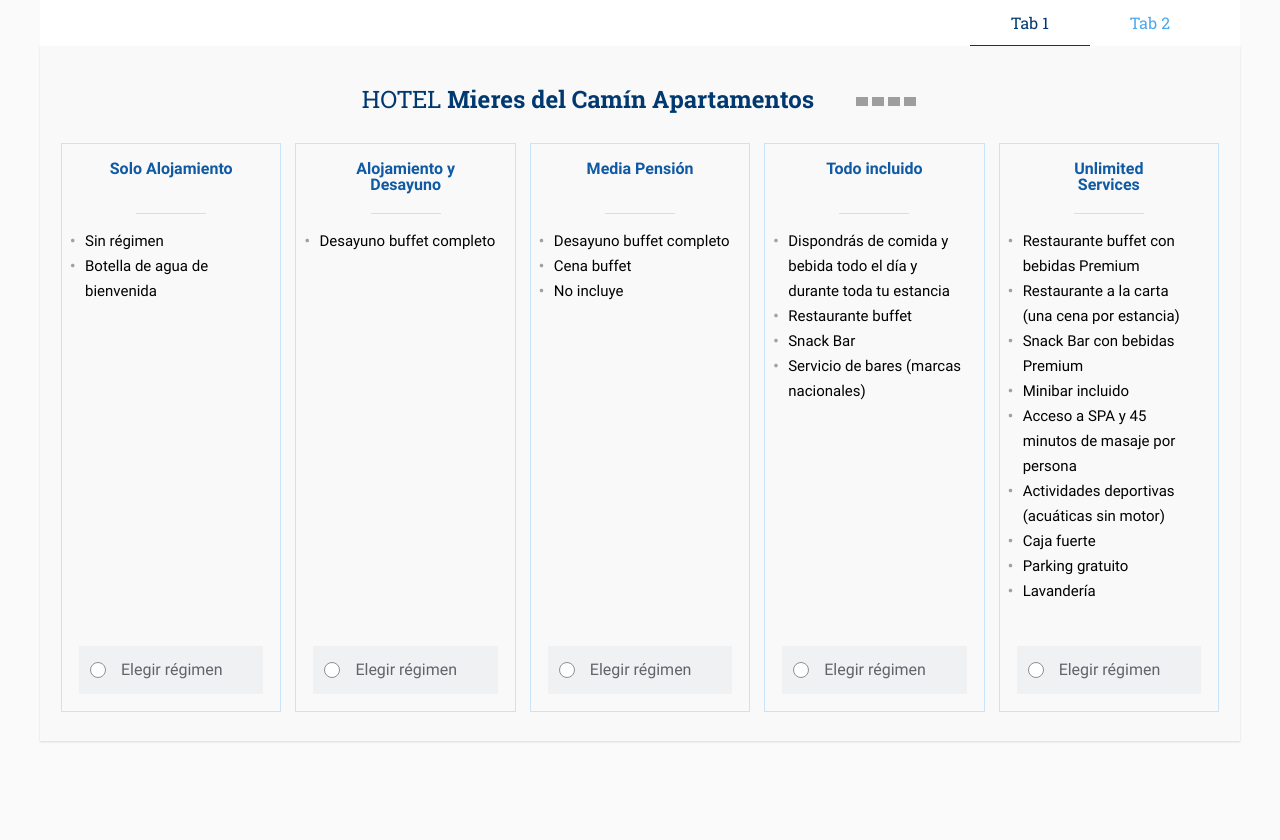
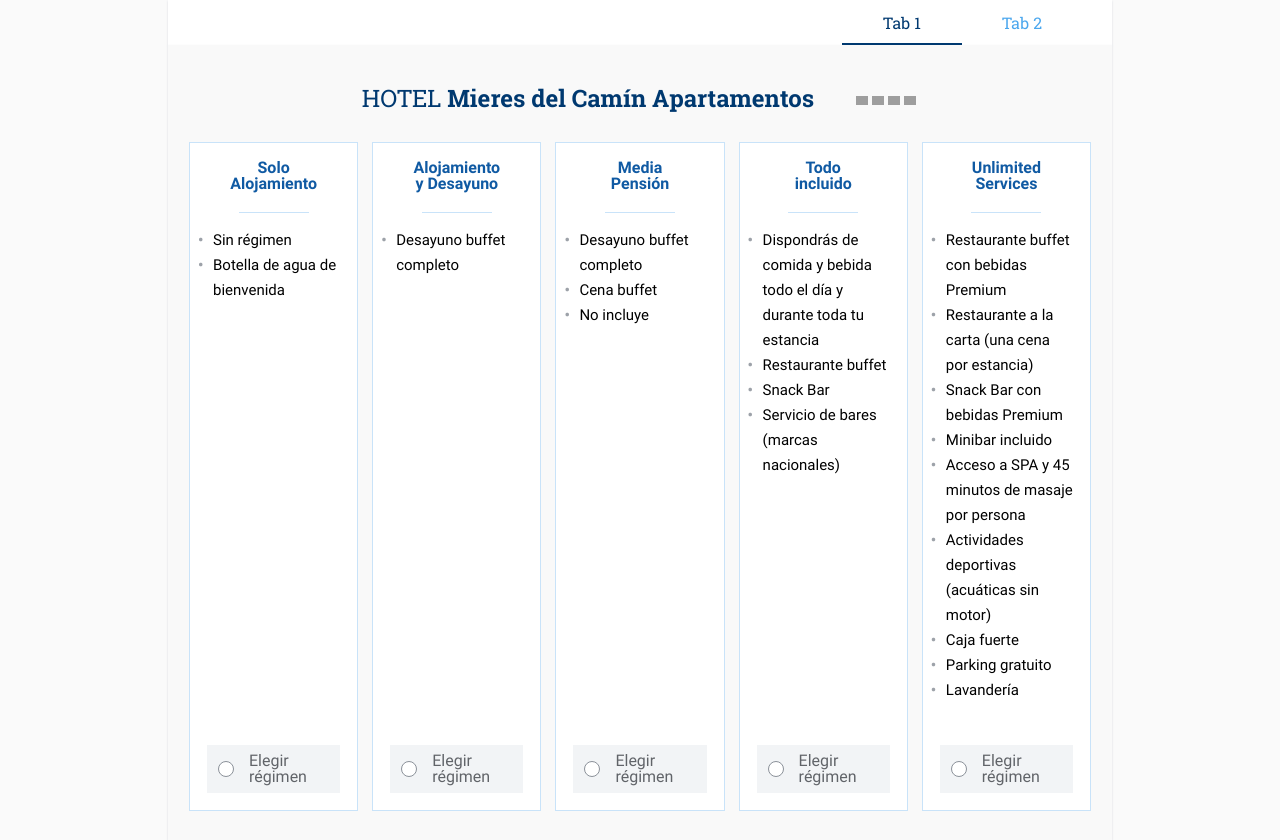
Before and after one commit to CarmenDomin/pruebaTCK, an Angular app: page /page-one in a window 1280 px wide. Before the commit the page ends 800 px from the top, so only its background shows below. Built offline with nearby package versions, Linux system fonts and the light colour scheme; grey boxes are pictures that could not be loaded.

Commit message:
Add hover tiles and minor

```diff
--- a/src/app/pages/page-two/page-two.component.ts
+++ b/src/app/pages/page-two/page-two.component.ts
@@ -14,6 +14,7 @@ export class PageTwoComponent {
         {
           imageName: 'img1',
           title: 'Olvídese de la rutina',
+          collapsed: true,
           content: 'Cras vehicula vestibulum dapibus. Pellentesque auctor dolor et purus facilisis maximus. Mauris eget urna luctus, imperdiet neque nec, aliquet lorem.',
           moreInformation: {
             text: 'Lorem ipsum dolor sit amet, consectetur adipiscing elit, sed do eiusmod tempor incididunt ut labore et dolore magna aliqua. Ut enim ad minim veniam, quis nostrud exercitation ullamco laboris nisi ut aliquip ex ea commodo consequat. Duis aute irure dolor in reprehenderit in voluptate velit esse cillum dolore eu fugiat nulla pariatur. Excepteur sint occaecat cupidatat non proident, sunt in culpa qui officia deserunt mollit anim id est laborum.'
@@ -41,10 +42,12 @@ export class PageTwoComponent {
     },
     {
       title: 'Servicios de habitación',
+      collapsed: false,
       cards: [
         {
           imageName: 'img1',
           title: 'Título',
+          collapsed: true,
           content: 'Lorem ipsum dolor sit amet, consectetur adipiscing elit, sed do eiusmod tempor incididunt ut labore et dolore magna aliqua.',
           moreInformation: {
             text: 'Lorem ipsum dolor sit amet, consectetur adipiscing elit, sed do eiusmod tempor incididunt ut labore et dolore magna aliqua. Ut enim ad minim veniam, quis nostrud exercitation ullamco laboris nisi ut aliquip ex ea commodo consequat. Duis aute irure dolor in reprehenderit in voluptate velit esse cillum dolore eu fugiat nulla pariatur. Excepteur sint occaecat cupidatat non proident, sunt in culpa qui officia deserunt mollit anim id est laborum.'
--- a/src/application.css
+++ b/src/application.css
@@ -83,39 +83,70 @@
   letter-spacing: 1.52px;
   line-height: 14px; }
 
-/* line 6, src/styles/components/navigator.component.scss */
+/* line 3, src/styles/core/utils.scss */
+.card-collapsible__list:before, .card-collapsible__list:after {
+  content: ' ';
+  display: table; }
+
+/* line 8, src/styles/core/utils.scss */
+.card-collapsible__list:after {
+  clear: both; }
+
+/* line 7, src/styles/components/navigator.component.scss */
 .navigation {
   align-items: center;
   background-color: #fff;
+  box-shadow: 0 1px 2px rgba(80, 92, 119, 0.2);
   display: flex;
   justify-content: flex-end;
   padding-right: 30px; }
 
-/* line 14, src/styles/components/navigator.component.scss */
+/* line 16, src/styles/components/navigator.component.scss */
 .navigation__tab {
+  transition: border-color .3s ease-out, color .3s ease-out;
   align-items: center;
   color: #4ba7ee;
-  border-bottom: 1px solid transparent;
+  cursor: pointer;
   display: flex;
   height: 45px;
   justify-content: center;
+  outline: none;
+  position: relative;
   text-decoration: none;
   width: 120px; }
-  /* line 26, src/styles/components/navigator.component.scss */
+  /* line 31, src/styles/components/navigator.component.scss */
+  .navigation__tab:after {
+    transition: width .3s ease-out;
+    background-color: #003970;
+    bottom: 0;
+    content: '';
+    height: 1.7px;
+    position: absolute;
+    right: 0;
+    width: 0; }
+  /* line 43, src/styles/components/navigator.component.scss */
+  .navigation__tab:last-child:after {
+    left: 0; }
+  /* line 47, src/styles/components/navigator.component.scss */
   .navigation__tab.active {
-    color: #003970;
-    border-bottom-color: #003970; }
+    color: #003970; }
+    /* line 50, src/styles/components/navigator.component.scss */
+    .navigation__tab.active:after {
+      width: 100%; }
+  /* line 55, src/styles/components/navigator.component.scss */
+  .navigation__tab:hover {
+    color: #003970; }
 
 @media only screen and (max-width: 768px) {
-  /* line 34, src/styles/components/navigator.component.scss */
+  /* line 62, src/styles/components/navigator.component.scss */
   .navigation {
     padding-right: 0; } }
 
-@media only screen and (max-width: 560px) {
-  /* line 41, src/styles/components/navigator.component.scss */
+@media only screen and (max-width: 599px) {
+  /* line 69, src/styles/components/navigator.component.scss */
   .navigation {
     display: flex; }
-  /* line 45, src/styles/components/navigator.component.scss */
+  /* line 73, src/styles/components/navigator.component.scss */
   .navigation__tab {
     flex: 1; } }
 
@@ -220,18 +251,25 @@ radio-button {
 /* line 9, src/styles/components/radio-buttons.component.scss */
 .radio-button {
   transition: border-color .3s ease-out;
+  background: #fff;
   border: 1px solid #c9e3f9;
   box-sizing: border-box;
   display: flex;
   flex-direction: column;
   height: 100%;
   padding: 17px; }
+  /* line 20, src/styles/components/radio-buttons.component.scss */
+  .radio-button:hover {
+    box-shadow: 0 2px 3px rgba(80, 92, 119, 0.2); }
+    /* line 23, src/styles/components/radio-buttons.component.scss */
+    .radio-button:hover .radio-button__inner-circle {
+      background-color: #9da2a9; }
 
-/* line 20, src/styles/components/radio-buttons.component.scss */
+/* line 29, src/styles/components/radio-buttons.component.scss */
 .radio-button__content {
   flex: 1; }
 
-/* line 24, src/styles/components/radio-buttons.component.scss */
+/* line 33, src/styles/components/radio-buttons.component.scss */
 .radio-button__selector {
   transition: border-color .3s ease-out, color .3s ease-out;
   align-items: center;
@@ -242,7 +280,7 @@ radio-button {
   height: 46px;
   padding: 0 10px; }
 
-/* line 37, src/styles/components/radio-buttons.component.scss */
+/* line 46, src/styles/components/radio-buttons.component.scss */
 .radio-button__outer-circle {
   transition: border .3s ease-out;
   align-items: center;
@@ -256,7 +294,7 @@ radio-button {
   min-width: 16px;
   position: relative; }
 
-/* line 52, src/styles/components/radio-buttons.component.scss */
+/* line 61, src/styles/components/radio-buttons.component.scss */
 .radio-button__inner-circle {
   transition: background-color .3s ease-out;
   border-radius: 50%;
@@ -267,21 +305,22 @@ radio-button {
   top: 50%;
   transform: translate(-50%, -50%); }
 
-/* line 65, src/styles/components/radio-buttons.component.scss */
-[aria-checked="true"] .radio-button {
+/* line 74, src/styles/components/radio-buttons.component.scss */
+[aria-checked='true'] .radio-button {
   border-color: #003970; }
 
-/* line 69, src/styles/components/radio-buttons.component.scss */
-[aria-checked="true"] .radio-button__selector {
+/* line 78, src/styles/components/radio-buttons.component.scss */
+[aria-checked='true'] .radio-button__selector {
   border-color: #003970;
   color: #003970; }
 
-/* line 73, src/styles/components/radio-buttons.component.scss */
-[aria-checked="true"] .radio-button__outer-circle {
-  border-color: #6dc138; }
-  /* line 76, src/styles/components/radio-buttons.component.scss */
-  [aria-checked="true"] .radio-button__outer-circle .radio-button__inner-circle {
-    background-color: #6dc138; }
+/* line 83, src/styles/components/radio-buttons.component.scss */
+[aria-checked='true'] .radio-button__outer-circle {
+  border-color: #6dc138 !important; }
+
+/* line 87, src/styles/components/radio-buttons.component.scss */
+[aria-checked='true'] .radio-button__inner-circle {
+  background-color: #6dc138 !important; }
 
 /* line 1, src/styles/components/stars.component.scss */
 .star {
@@ -457,7 +496,7 @@ radio-button {
   display: flex;
   padding: 29px 14px; }
 
-@media only screen and (max-width: 1023px) {
+@media only screen and (max-width: 1200px) {
   /* line 103, src/styles/pages/page-one.component.scss */
   .tile {
     margin: 7px;
@@ -484,10 +523,13 @@ radio-button {
   .tile {
     min-width: 33.33%; } }
 
-@media only screen and (max-width: 560px) {
+@media only screen and (max-width: 599px) {
   /* line 140, src/styles/pages/page-one.component.scss */
   .tile_wrapper {
-    display: block; } }
+    display: block; }
+    /* line 143, src/styles/pages/page-one.component.scss */
+    .tile_wrapper:after {
+      content: none; } }
 
 /* line 36, src/styles/core/fonts.scss */
 .panel__action {
@@ -587,7 +629,7 @@ radio-button {
 .panel {
   background-color: #fff;
   border: 1px solid #dee1e8;
-  margin-top: 41px;
+  margin: 41px 0 26px;
   padding: 20px;
   position: relative; }
   /* line 16, src/styles/pages/page-two.component.scss */
@@ -689,7 +731,7 @@ radio-button {
   .collapsible__arrow.collapsed {
     transform: rotate(0); }
 
-@media only screen and (max-width: 1023px) {
+@media only screen and (max-width: 1200px) {
   /* line 136, src/styles/pages/page-two.component.scss */
   .card-collapsible__list li {
     width: 50%; } }
@@ -718,40 +760,51 @@ radio-button {
   .card__collapsible {
     padding: 0 27px 18px; } }
 
-@media only screen and (max-width: 560px) {
+@media only screen and (max-width: 599px) {
   /* line 173, src/styles/pages/page-two.component.scss */
   .panel {
+    margin-left: 21px;
+    margin-right: 21px;
     padding-top: 40px; }
-  /* line 177, src/styles/pages/page-two.component.scss */
+  /* line 179, src/styles/pages/page-two.component.scss */
   .panel__badge {
     width: 100%; }
-  /* line 181, src/styles/pages/page-two.component.scss */
+  /* line 183, src/styles/pages/page-two.component.scss */
   .panel__action {
     display: flex;
     font-size: 18px;
     line-height: 24px; }
-  /* line 187, src/styles/pages/page-two.component.scss */
+  /* line 189, src/styles/pages/page-two.component.scss */
   .panel__disclaimer {
     display: block;
     padding-left: 0;
     padding-top: 5px;
     text-align: right;
     width: 100%; }
-  /* line 195, src/styles/pages/page-two.component.scss */
+  /* line 197, src/styles/pages/page-two.component.scss */
   .card__static {
     padding: 0; }
-  /* line 199, src/styles/pages/page-two.component.scss */
+  /* line 201, src/styles/pages/page-two.component.scss */
   .card-static__content {
     padding: 18px;
     position: relative; }
-  /* line 204, src/styles/pages/page-two.component.scss */
+  /* line 206, src/styles/pages/page-two.component.scss */
   .card__collapsible {
     padding: 0 18px 18px; }
-  /* line 208, src/styles/pages/page-two.component.scss */
+  /* line 210, src/styles/pages/page-two.component.scss */
   .card-collapsible__list li {
     width: 100%; } }
 
-/* line 7, src/styles/application.scss */
+/* line 8, src/styles/application.scss */
 body {
   background-color: #fafafa;
-  margin: 0 40px; }
+  margin: 0 40px;
+  padding: 0 10%; }
+  @media only screen and (max-width: 1200px) {
+    /* line 8, src/styles/application.scss */
+    body {
+      padding: 0; } }
+  @media only screen and (max-width: 599px) {
+    /* line 8, src/styles/application.scss */
+    body {
+      margin: 0; } }
--- a/src/styles/components/radio-buttons.component.scss
+++ b/src/styles/components/radio-buttons.component.scss
@@ -9,12 +9,21 @@ radio-button {
 .radio-button {
   @include transition(('border-color'));
 
+  background: $white;
   border: 1px solid $blue-0;
   box-sizing: border-box;
   display: flex;
   flex-direction: column;
   height: 100%;
   padding: 17px;
+
+  &:hover {
+    box-shadow: 0 2px 3px $blue-shadow;
+
+    .radio-button__inner-circle {
+      background-color: $grey-3;
+    }
+  }
 }
 
 .radio-button__content {
@@ -39,7 +48,7 @@ radio-button {
 
   align-items: center;
   background-color: $white;
-  border: 1px solid $grey-6;
+  border: 1px solid $grey-2;
   border-radius: 50%;
   box-sizing: border-box;
   display: inline-block;
@@ -61,7 +70,7 @@ radio-button {
   transform: translate(-50%,-50%);
 }
 
-[aria-checked="true"] {
+[aria-checked='true'] {
   .radio-button {
     border-color: $blue-2;
   }
@@ -70,11 +79,12 @@ radio-button {
     border-color: $blue-2;
     color: $blue-2;
   }
+
   .radio-button__outer-circle {
-    border-color: $green;
+    border-color: $green !important;
+  }
 
-    .radio-button__inner-circle {
-      background-color: $green;
-    }
+  .radio-button__inner-circle {
+    background-color: $green !important;
   }
 }
--- a/src/styles/core/colors.scss
+++ b/src/styles/core/colors.scss
@@ -5,18 +5,17 @@ $blue-2: #003970;
 $blue-3: #105aa3;
 $blue-4: #c9e3f9;
 $blue-5: #105aa3;
-$blue-shadow: rgba(80, 92, 119, 0.2);
+$blue-shadow: rgba(80, 92, 119, .2);
 
 $grey-0: #fafafa;
 $grey-1: #f9f9f9;
-$grey-2: #707070;
+$grey-2: #8b9199;
 $grey-3: #9da2a9;
 $grey-4: #dee1e8;
 $grey-5: #616469;
-$grey-6: #8b9199;
-$grey-shadow: rgba(222, 225, 232, 0.38);
+$grey-shadow: rgba(222, 225, 232, .38);
 
 $green: #6dc138;
 $red: #e82e34;
 $white: #fff;
-$white-shadow: rgba(255, 255, 255, 0.8);
+$white-shadow: rgba(255, 255, 255, .8);
--- a/src/styles/pages/page-one.component.scss
+++ b/src/styles/pages/page-one.component.scss
@@ -139,5 +139,9 @@ $margin: 7px;
 @include viewport-down(mobile) {
   .tile_wrapper {
     display: block;
+
+    &:after {
+      content: none;
+    }
   }
 }
--- a/src/styles/pages/page-two.component.scss
+++ b/src/styles/pages/page-two.component.scss
@@ -9,7 +9,7 @@ $height-img: 180px;
 .panel {
   background-color: $white;
   border: 1px solid $grey-4;
-  margin-top: 41px;
+  margin: 41px 0 26px;
   padding: 20px;
   position: relative;
 
@@ -171,6 +171,8 @@ $height-img: 180px;
 // mobile
 @include viewport-down(mobile) {
   .panel {
+    margin-left: 21px;
+    margin-right: 21px;
     padding-top: 40px;
   }
 
```
